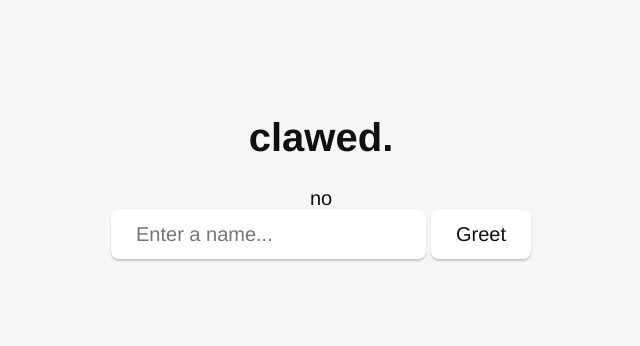
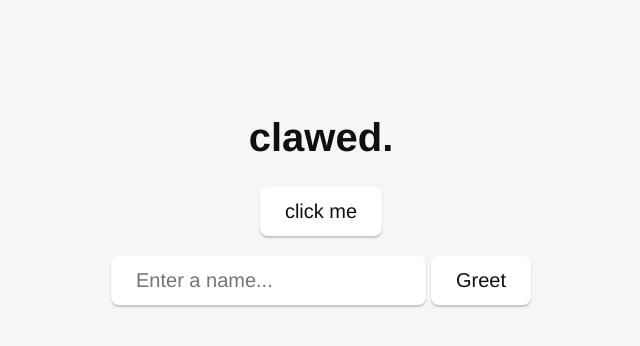
Before and after one commit to l-snq/clawed, a React (Vite) app: page / in a window 1280 px wide. Shown: the top 346 px of the page, without its empty margins (319-959 px from the left). Built offline with nearby package versions, Linux system fonts and the light colour scheme.

Commit message:
added ping function, implemented it in tauri and for the front end.

```diff
--- a/src/App.tsx
+++ b/src/App.tsx
@@ -6,6 +6,7 @@ function App() {
   const [greetMsg, setGreetMsg] = useState("");
   const [name, setName] = useState("");
 	const [pingMsg, setPingMsg ] = useState("");
+	const [something, setSomething] = useState("");
 
   async function greet() {
     // Learn more about Tauri commands at https://tauri.app/develop/calling-rust/
@@ -13,14 +14,18 @@ function App() {
   }
 
 	async function ping() {
-		setPingMsg(await invoke("ping", {}));
+		setPingMsg(await invoke("ping", { something }));
 	}
 
   return (
     <main className="container">
       <h1>clawed. </h1>
 			<div>
-				{pingMsg ? "yo" : "no"}
+				<button onClick={(e) => {
+					ping();
+					setSomething("hello")
+				}}> click me</button>
+				<p>{something}</p>
 			</div>
 
       <form
```
Also changed, not shown: 1 other file (tests, documents, lock files or other folders).
